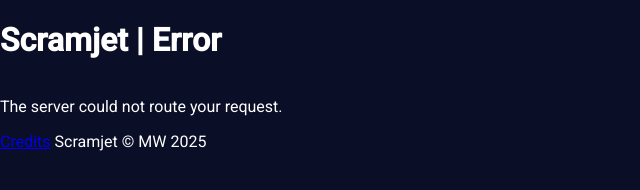
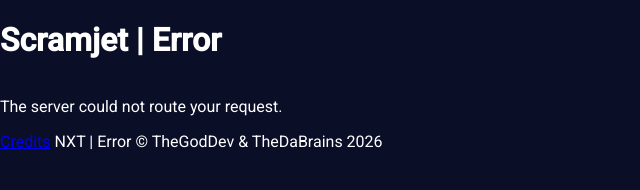
Before and after one commit to TheGodDev/NXT, a website: page proxy/404.html in a window 1280 px wide. Shown: the whole page, without its empty margins (0-640 px from the left). Drawn offline with Linux system fonts and the light colour scheme.

Commit message:
Update 404 page title and footer information

```diff
--- a/proxy/404.html
+++ b/proxy/404.html
@@ -6,7 +6,7 @@
 			name="viewport"
 			content="width=device-width, initial-scale=1.0, shrink-to-fit=no"
 		/>
-		<title>BrainLink | Error</title>
+		<title>NXT | Error</title>
 		<base href="/" />
 		<link rel="shortcut icon" content="favicon.ico" />
 		<link rel="stylesheet" href="index.css" />
@@ -21,7 +21,7 @@
 		</div>
 		<footer>
 			<a title="License information" href="credits.html">Credits</a>
-			<span>Scramjet &copy; MW 2025</span>
+			<span> NXT | Error &copy; TheGodDev & TheDaBrains 2026</span>
 		</footer>
 	</body>
 </html>
```
